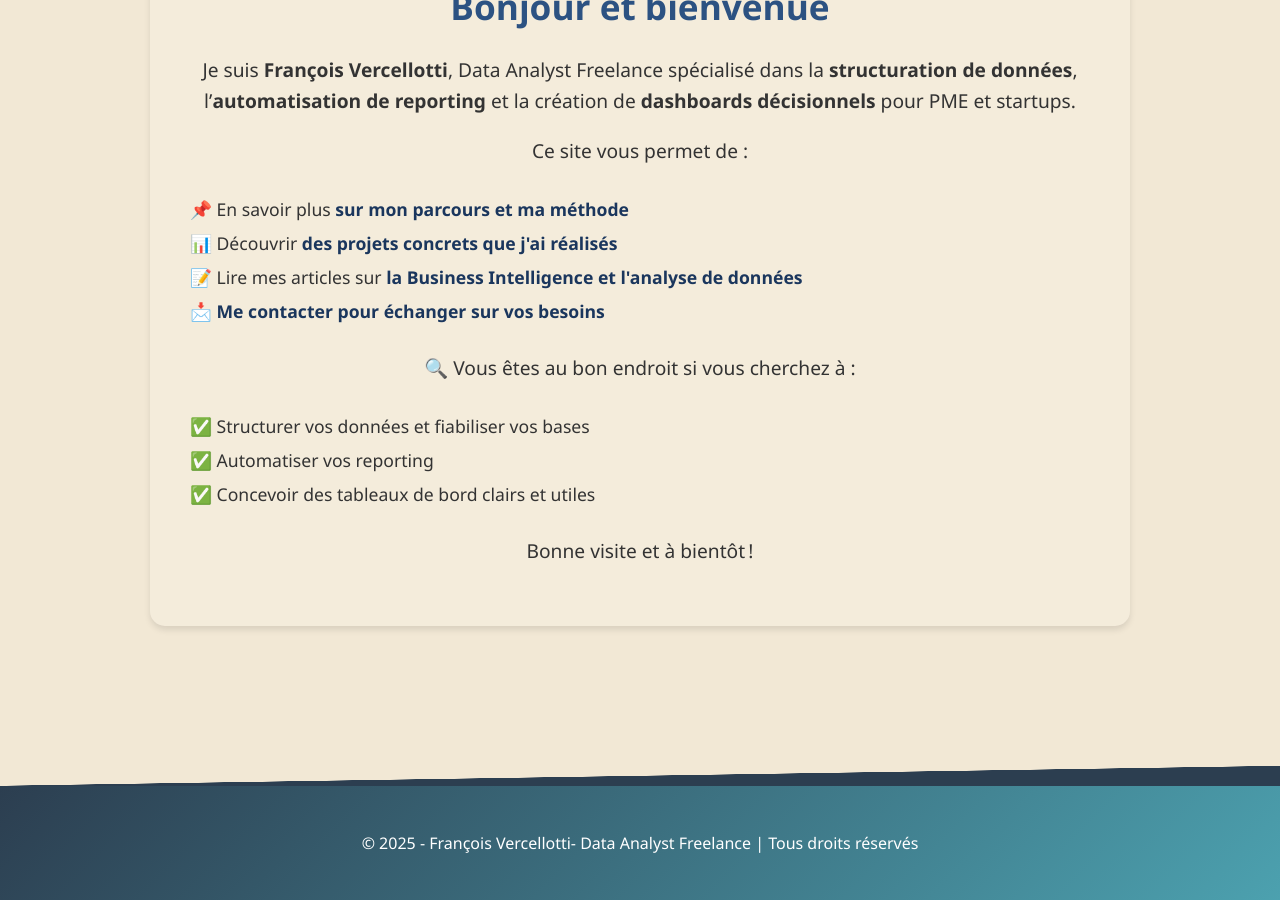
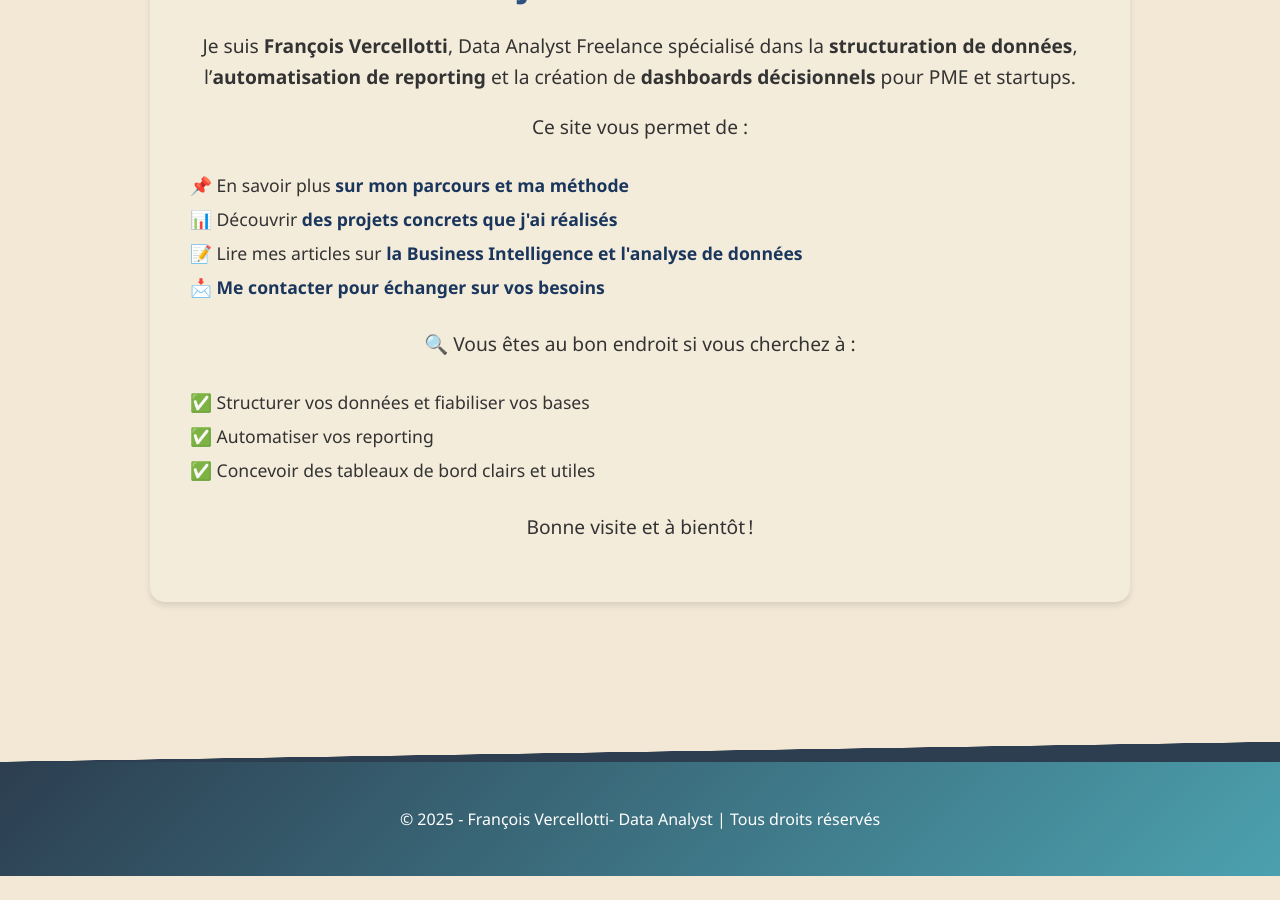
Before and after one commit to francoisvercellotti/mon-portfolio, a Jekyll site: the page built from index.markdown, in a window 1280 px wide and 900 px high, scrolled down 676 px. Built offline with Jekyll 4.4.1, drawn with Linux system fonts in a browser that asks for light colours; after the commit the page ends 1552 px from its top, so only the background shows below that; some of the changed text lies outside the part shown.

Commit message:
Update _config.yml

```diff
--- a/_config.yml
+++ b/_config.yml
@@ -1,5 +1,5 @@
 # Configuration SEO Optimisée - François Vercellotti
-title: "François Vercellotti- Data Analyst Freelance"
+title: "François Vercellotti- Data Analyst"
 email: francoisvercellotti@gmail.com
 description: "Data Analyst freelance spécialisé en Business Intelligence, dashboards et automatisation de reporting pour PME et startups. Expert Power BI, Excel, Python."
 url: "https://francoisvercellotti.github.io"
```
